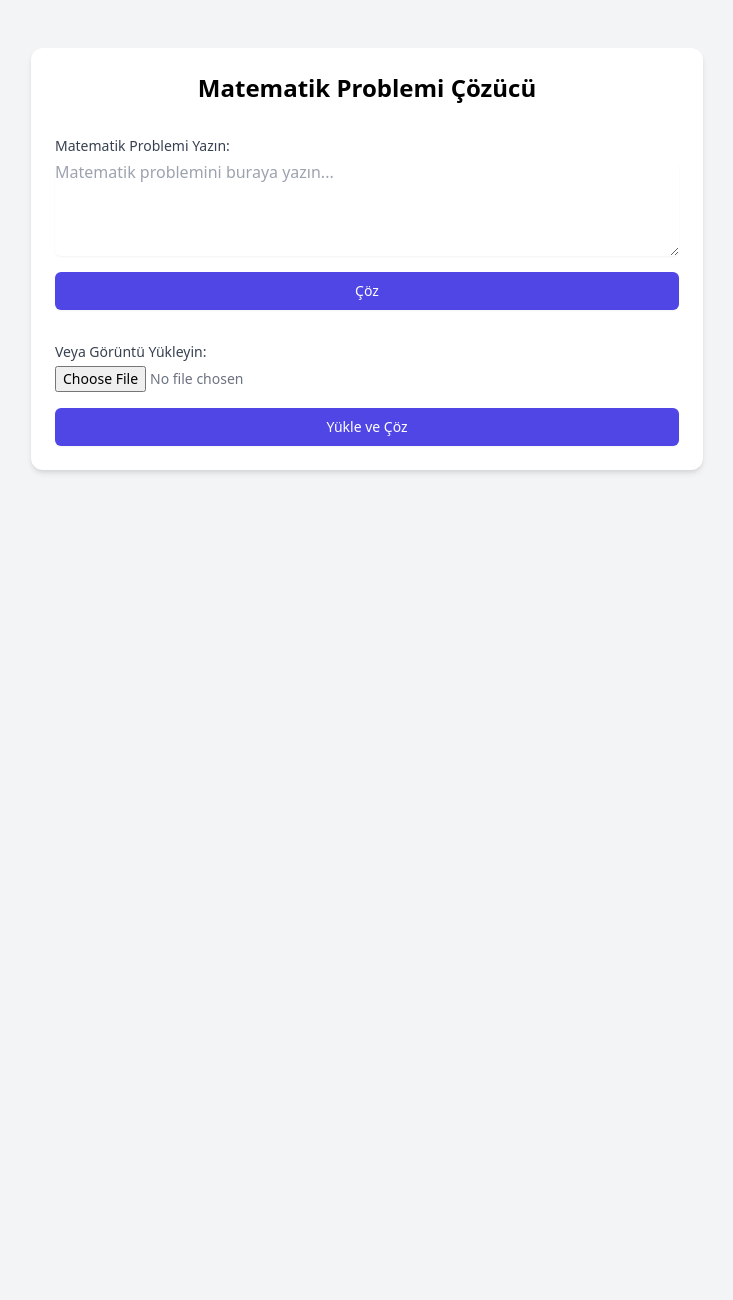
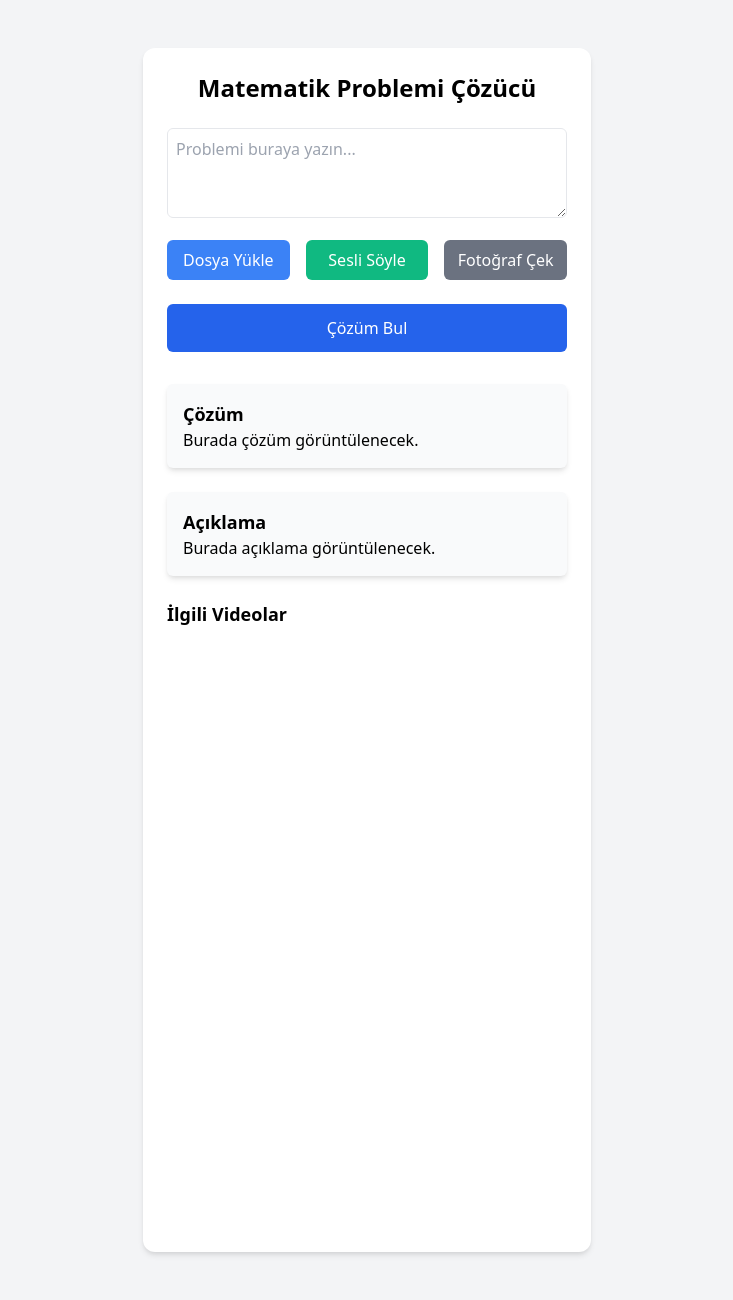
Before and after one commit to TarikKilic248/BTK_Hackathon-, a Flask app: page / in a window 1280 px wide. Shown: the whole page, without its empty margins (273-1006 px from the left). Before the commit the page ends 473 px from the top, so only its background shows below. Run offline with Flask 3, Linux system fonts and the light colour scheme; some libraries are stand-ins or nearby versions.

Commit message:
update ui

```diff
--- a/Web/app.py
+++ b/Web/app.py
@@ -2,68 +2,66 @@ from flask import Flask, render_template, request
 import requests
 import markdown
 import easyocr
-
 import cv2
 import numpy as np
-import os
 
 app = Flask(__name__)
 
-# Global EasyOCR okuyucusu
+# Global EasyOCR reader
 reader = None
 
 def initialize_ocr():
-    """EasyOCR okuyucusunu başlat"""
+    """Initialize the EasyOCR reader."""
     global reader
     if reader is None:
-        # İngilizce ve Türkçe için okuyucu oluştur
+        # Create reader for English and Turkish
         reader = easyocr.Reader(['en', 'tr'])
     return reader
 
 def preprocess_image(image):
-    """Görüntüyü OCR için hazırla"""
-    # OpenCV formatına dönüştür
+    """Prepare the image for OCR."""
+    # Convert to OpenCV format
     nparr = np.frombuffer(image, np.uint8)
     img = cv2.imdecode(nparr, cv2.IMREAD_COLOR)
 
-    # Griye çevir
+    # Convert to grayscale
     gray = cv2.cvtColor(img, cv2.COLOR_BGR2GRAY)
 
-    # Gürültüyü azalt
+    # Reduce noise
     denoised = cv2.fastNlMeansDenoising(gray)
 
-    # Kontrastı artır
+    # Increase contrast
     clahe = cv2.createCLAHE(clipLimit=2.0, tileGridSize=(8,8))
     enhanced = clahe.apply(denoised)
 
-    # Eşikleme
+    # Thresholding
     _, binary = cv2.threshold(enhanced, 0, 255, cv2.THRESH_BINARY + cv2.THRESH_OTSU)
 
     return binary
 
 def extract_text_from_image(image_data):
-    """Görüntüden metin çıkar"""
+    """Extract text from the image."""
     try:
-        # Görüntüyü hazırla
+        # Prepare the image
         processed_image = preprocess_image(image_data)
 
-        # OCR okuyucusunu başlat
+        # Initialize the OCR reader
         reader = initialize_ocr()
 
-        # Metni çıkar
+        # Extract text
         results = reader.readtext(processed_image)
 
-        # Tüm metinleri birleştir
+        # Concatenate all text results
         text = ' '.join([result[1] for result in results])
 
         return text.strip()
 
     except Exception as e:
-        return f"OCR Hatası: {str(e)}"
+        return f"OCR Error: {str(e)}"
 
 def get_gemini_solution(text):
-    """Gemini API'den çözüm al"""
-    api_key = "Your gemini api key"
+    """Retrieve solution from the Gemini API."""
+    api_key = "Your gemini api key"  # Replace with your actual Gemini API key
     gemini_api_url = "https://generativelanguage.googleapis.com/v1beta/models/gemini-1.5-flash-latest:generateContent"
 
     payload = {
@@ -71,7 +69,7 @@ def get_gemini_solution(text):
             {
                 "parts": [
                     {
-                        "text": f"Bu matematik problemini çöz ve adım adım açıkla: {text}"
+                        "text": f"Please solve this math problem step by step: {text}"
                     }
                 ]
             }
@@ -89,10 +87,10 @@ def get_gemini_solution(text):
             solution_md = data['candidates'][0]['content']['parts'][0]['text']
             return markdown.markdown(solution_md)
         else:
-            return f"API Hatası: {response.status_code}"
+            return f"API Error: {response.status_code}"
 
     except Exception as e:
-        return f"Bağlantı Hatası: {str(e)}"
+        return f"Connection Error: {str(e)}"
 
 @app.route('/')
 def index():
@@ -101,29 +99,29 @@ def index():
 @app.route('/solve', methods=['POST'])
 def solve():
     if 'math_image' in request.files:
-        # Görüntüden metin çıkar
+        # Extract text from the image
         image_file = request.files['math_image'].read()
         extracted_text = extract_text_from_image(image_file)
 
-        # Çözüm al
+        # Get the solution
         solution_html = get_gemini_solution(extracted_text)
 
         return render_template('solution.html',
-                             solution=solution_html,
-                             original_text=extracted_text)
+                               solution=solution_html,
+                               original_text=extracted_text)
 
     elif 'math_term' in request.form:
-        # Doğrudan metin girişi
+        # Direct text input
         user_input = request.form['math_term']
         solution_html = get_gemini_solution(user_input)
 
         return render_template('solution.html',
-                             solution=solution_html,
-                             original_text=user_input)
+                               solution=solution_html,
+                               original_text=user_input)
 
     else:
         return render_template('solution.html',
-                             solution="Lütfen bir matematik problemi girin veya görüntü yükleyin.")
+                               solution="Please enter a math problem or upload an image.")
 
 if __name__ == '__main__':
     app.run(debug=True)
--- a/Web/templates/index.html
+++ b/Web/templates/index.html
@@ -1,67 +1,215 @@
 <!DOCTYPE html>
-<html>
+<html lang="en">
   <head>
+    <meta charset="UTF-8" />
+    <meta name="viewport" content="width=device-width, initial-scale=1.0" />
     <title>Matematik Problemi Çözücü</title>
     <link
       href="https://cdn.jsdelivr.net/npm/tailwindcss@2.2.19/dist/tailwind.min.css"
       rel="stylesheet"
     />
+    <script>
+      let isMicActive = false;
+      let isCameraActive = false;
+      let mediaStream = null;
+
+      function toggleMicrophone() {
+        const micButton = document.getElementById("voice_button");
+        isMicActive = !isMicActive;
+        if (isMicActive) {
+          micButton.classList.remove("bg-green-500");
+          micButton.classList.add("bg-red-500");
+          micButton.innerHTML = '<i class="fas fa-stop"></i>'; // Stop icon
+          startRecording();
+        } else {
+          micButton.classList.remove("bg-red-500");
+          micButton.classList.add("bg-green-500");
+          micButton.innerHTML = '<i class="fas fa-microphone"></i>'; // Mic icon
+          stopRecording();
+        }
+      }
+
+      function startRecording() {
+        console.log("Recording started...");
+        // Implement actual recording logic here
+      }
+
+      function stopRecording() {
+        console.log("Recording stopped.");
+        // Implement logic to process recorded audio here
+      }
+
+      async function toggleCamera() {
+        if (!isCameraActive) {
+          mediaStream = await navigator.mediaDevices.getUserMedia({
+            video: true,
+          });
+          document.getElementById("camera_view").srcObject = mediaStream;
+          document.getElementById("camera_popup").classList.remove("hidden");
+          isCameraActive = true;
+        }
+      }
+
+      function closeCamera() {
+        if (mediaStream) {
+          mediaStream.getTracks().forEach((track) => track.stop());
+        }
+        document.getElementById("camera_popup").classList.add("hidden");
+        isCameraActive = false;
+      }
+
+      function capturePhoto() {
+        console.log("Photo captured");
+        closeCamera();
+        // Add logic to send the photo to the server here
+      }
+
+      async function submitSolution() {
+        const mathTerm = document.getElementById("math_text").value;
+        const response = await fetch("/solve", {
+          method: "POST",
+          headers: { "Content-Type": "application/json" },
+          body: JSON.stringify({ math_term: mathTerm }),
+        });
+        const data = await response.json();
+        document.getElementById("solution_text").innerText = data.solution;
+        document.getElementById("explanation_text").innerText =
+          data.explanation;
+        document.getElementById("video_1").src = data.videos[0];
+        document.getElementById("video_2").src = data.videos[1];
+        document.getElementById("video_3").src = data.videos[2];
+      }
+    </script>
   </head>
-  <body class="bg-gray-100 min-h-screen py-12 px-4 sm:px-6 lg:px-8">
+  <body class="bg-gray-100 min-h-screen py-12 px-4">
     <div
-      class="max-w-md mx-auto bg-white rounded-xl shadow-md overflow-hidden md:max-w-2xl p-6"
+      class="max-w-md mx-auto bg-white rounded-xl shadow-md overflow-hidden p-6"
     >
-      <h1 class="text-2xl font-bold text-center mb-8">
+      <h1 class="text-2xl font-bold text-center mb-6">
         Matematik Problemi Çözücü
       </h1>
 
-      <div class="space-y-8">
-        <!-- Metin Girişi Formu -->
-        <form action="/solve" method="post" class="space-y-4">
+      <!-- Input Text Area -->
       <div>
-            <label class="block text-sm font-medium text-gray-700">
-              Matematik Problemi Yazın:
-            </label>
         <textarea
-              name="math_term"
-              rows="4"
-              class="mt-1 block w-full rounded-md border-gray-300 shadow-sm focus:border-indigo-500 focus:ring-indigo-500"
-              placeholder="Matematik problemini buraya yazın..."
+          id="math_text"
+          rows="3"
+          class="w-full p-2 rounded-md border"
+          placeholder="Problemi buraya yazın..."
         ></textarea>
       </div>
+
+      <!-- Button Group -->
+      <div class="flex space-x-4 mt-4">
+        <!-- File Upload -->
         <button
-            type="submit"
-            class="w-full flex justify-center py-2 px-4 border border-transparent rounded-md shadow-sm text-sm font-medium text-white bg-indigo-600 hover:bg-indigo-700 focus:outline-none focus:ring-2 focus:ring-offset-2 focus:ring-indigo-500"
+          id="file_button"
+          onclick="document.getElementById('file_input').click()"
+          class="flex-1 bg-blue-500 text-white p-2 rounded-md"
         >
-            Çöz
+          <i class="fas fa-upload"></i> Dosya Yükle
         </button>
-        </form>
+        <input id="file_input" type="file" accept=".jpg" class="hidden" />
 
-        <!-- Görüntü Yükleme Formu -->
-        <form
-          action="/solve"
-          method="post"
-          enctype="multipart/form-data"
-          class="space-y-4"
+        <!-- Voice Button -->
+        <button
+          id="voice_button"
+          onclick="toggleMicrophone()"
+          class="flex-1 bg-green-500 text-white p-2 rounded-md"
         >
-          <div>
-            <label class="block text-sm font-medium text-gray-700">
-              Veya Görüntü Yükleyin:
-            </label>
-            <input
-              type="file"
-              name="math_image"
-              accept="image/*"
-              class="mt-1 block w-full text-sm text-gray-500 file:mr-4 file:py-2 file:px-4 file:rounded-md file:border-0 file:text-sm file:font-semibold file:bg-indigo-50 file:text-indigo-600 hover:file:bg-indigo-100"
-            />
+          <i class="fas fa-microphone"></i> Sesli Söyle
+        </button>
+
+        <!-- Camera Button -->
+        <button
+          id="camera_button"
+          onclick="toggleCamera()"
+          class="flex-1 bg-gray-500 text-white p-2 rounded-md"
+        >
+          <i class="fas fa-camera"></i> Fotoğraf Çek
+        </button>
       </div>
+
+      <!-- Solution Button -->
       <button
-            type="submit"
-            class="w-full flex justify-center py-2 px-4 border border-transparent rounded-md shadow-sm text-sm font-medium text-white bg-indigo-600 hover:bg-indigo-700 focus:outline-none focus:ring-2 focus:ring-offset-2 focus:ring-indigo-500"
+        onclick="submitSolution()"
+        class="w-full mt-6 bg-blue-600 text-white p-3 rounded-md"
       >
-            Yükle ve Çöz
+        Çözüm Bul
       </button>
-        </form>
+
+      <!-- Solution Display -->
+      <div
+        id="solution_display"
+        class="mt-8 bg-gray-50 p-4 rounded-md shadow-md"
+      >
+        <h2 class="text-lg font-semibold">Çözüm</h2>
+        <p id="solution_text">Burada çözüm görüntülenecek.</p>
+      </div>
+
+      <!-- Explanation -->
+      <div
+        id="explanation_display"
+        class="mt-6 bg-gray-50 p-4 rounded-md shadow-md"
+      >
+        <h3 class="text-lg font-semibold">Açıklama</h3>
+        <p id="explanation_text">Burada açıklama görüntülenecek.</p>
+      </div>
+
+      <!-- Videos -->
+      <div class="mt-6">
+        <h3 class="text-lg font-semibold">İlgili Videolar</h3>
+        <iframe
+          id="video_1"
+          width="100%"
+          height="200"
+          src=""
+          frameborder="0"
+          allow="autoplay; encrypted-media"
+          allowfullscreen
+        ></iframe>
+        <iframe
+          id="video_2"
+          width="100%"
+          height="200"
+          src=""
+          frameborder="0"
+          allow="autoplay; encrypted-media"
+          allowfullscreen
+        ></iframe>
+        <iframe
+          id="video_3"
+          width="100%"
+          height="200"
+          src=""
+          frameborder="0"
+          allow="autoplay; encrypted-media"
+          allowfullscreen
+        ></iframe>
+      </div>
+    </div>
+
+    <!-- Camera Popup -->
+    <div
+      id="camera_popup"
+      class="fixed inset-0 bg-black bg-opacity-50 flex justify-center items-center hidden"
+    >
+      <div class="bg-white p-6 rounded-lg shadow-lg">
+        <video id="camera_view" autoplay class="w-full h-64"></video>
+        <div class="flex space-x-4 mt-4">
+          <button
+            onclick="capturePhoto()"
+            class="bg-green-500 text-white p-2 rounded-md"
+          >
+            Fotoğraf Çek
+          </button>
+          <button
+            onclick="closeCamera()"
+            class="bg-red-500 text-white p-2 rounded-md"
+          >
+            Kapat
+          </button>
+        </div>
       </div>
     </div>
   </body>
```
Also changed, not shown: Web/templates/solution.html (deleted, +0 -29 lines). Lines whose indentation alone changed are shown as unchanged.
